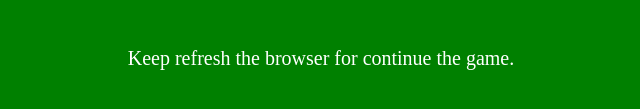
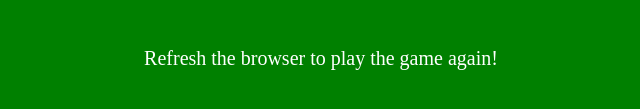
Before and after one commit to rohanroc/DiceGame, a plain HTML site: page index.html in a window 1280 px wide. Shown: the part 529-638 px from the top of the page, 319-959 px from the left. Drawn offline with Linux system fonts and the light colour scheme.

Commit message:
Update index.html

```diff
--- a/index.html
+++ b/index.html
@@ -4,6 +4,7 @@
 <head>
     <meta charset="UTF-8">
     <meta name="viewport" content="width=device-width, initial-scale=1.0">
+    <meta name="description" content="A simple and fun two-player dice game. Refresh the browser to roll the dice and see who wins!">
     <title>Dice Game</title>
     <link rel="stylesheet" href="style.css">
 </head>
@@ -22,7 +23,7 @@
 
         </div>
     </div>
-    <p class="footer-text">Keep refresh the browser for continue the game.</p>
+    <p class="footer-text">Refresh the browser to play the game again!</p>
     <script src="script.js"></script>
 </body>
 
```
